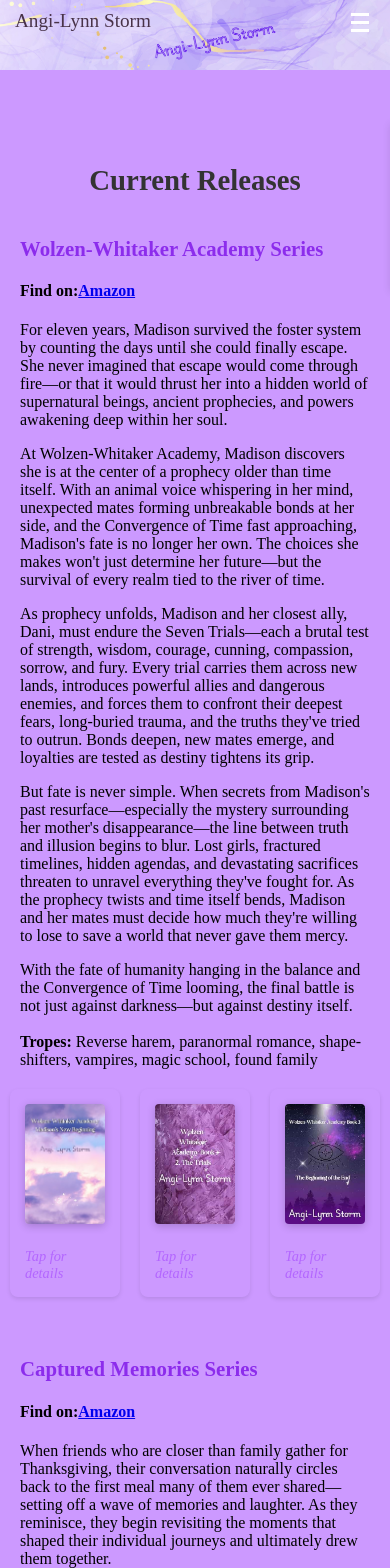
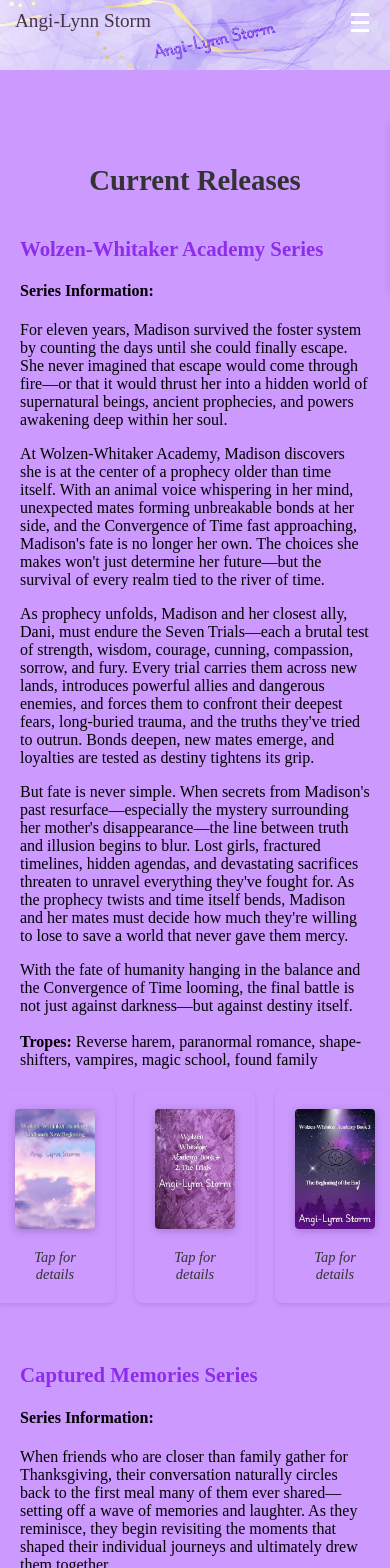
Before and after one commit to MiTOBrien/angi-lynn_storm-author, a Vue app: page /current in a window 390 px wide. Shown: the top 1568 px of the page. Built offline with nearby package versions, Linux system fonts and the light colour scheme.

Commit message:
updates css for mobile

```diff
--- a/src/assets/main.css
+++ b/src/assets/main.css
@@ -51,7 +51,7 @@ h3 {
 .book-list {
   list-style: none;
   display: flex;
-  justify-content: center; /* centers the row */
+  justify-content: center;
   gap: 20px;
   padding: 0;
   margin: 20px 0;
@@ -74,7 +74,6 @@ h3 {
   align-items: center;
   margin-bottom: 20px;
   padding: 15px;
-  /* background-color: #e0d0d0; */
   border-radius: 8px;
   box-shadow: 0 2px 4px rgba(0, 0, 0, 0.1);
   cursor: pointer;
@@ -121,7 +120,7 @@ h3 {
 
 .tap-hint {
   font-size: 0.9rem;
-  color: #b366ff;
+  color: #333;
   font-style: italic;
   margin-left: 10px;
 }
--- a/src/views/CurrentView.vue
+++ b/src/views/CurrentView.vue
@@ -80,14 +80,7 @@ if (typeof window !== 'undefined') {
     <h2>Current Releases</h2>
     <section class="series-section">
       <h3>Wolzen-Whitaker Academy Series</h3>
-      <h4>
-        Find on:<a
-          href="https://www.amazon.com/dp/B0DPVJMQ4T?binding=kindle_edition&searchxofy=true&ref_=dbs_s_aps_series_rwt_tkin&qid=1766152917&sr=8-1"
-          target="_blank"
-          alt="Series on Amazon"
-          >Amazon</a
-        >
-      </h4>
+      <h4>Series Information:</h4>
       <p>
         For eleven years, Madison survived the foster system by counting the days until she could
         finally escape. She never imagined that escape would come through fire—or that it would
@@ -125,7 +118,7 @@ if (typeof window !== 'undefined') {
         Reverse harem, paranormal romance, shape-shifters, vampires, magic school, found family<br />
       </p>
       <ul class="book-list">
-        <li class="current-book-item">
+        <li class="book-item">
           <img
             src="/Wolzen1.jpg"
             alt="Wolzen-Whitaker Academy Book 1 Cover"
@@ -135,7 +128,7 @@ if (typeof window !== 'undefined') {
           />
           <span v-if="isMobile" class="tap-hint">Tap for details</span>
         </li>
-        <li class="current-book-item">
+        <li class="book-item">
           <img
             src="/Wolzen2.jpg"
             alt="Wolzen-Whitaker Academy Book 2 Cover"
@@ -145,7 +138,7 @@ if (typeof window !== 'undefined') {
           />
           <span v-if="isMobile" class="tap-hint">Tap for details</span>
         </li>
-        <li class="current-book-item">
+        <li class="book-item">
           <img
             src="/Wolzen3.jpg"
             alt="Wolzen-Whitaker Academy Book 3 Cover"
@@ -160,14 +153,7 @@ if (typeof window !== 'undefined') {
 
     <section class="series-section">
       <h3>Captured Memories Series</h3>
-      <h4>
-        Find on:<a
-          href="https://www.amazon.com/dp/B0G492YL9B?binding=kindle_edition&ref_=ast_author_bsi"
-          target="_blank"
-          alt="Series on Amazon"
-          >Amazon</a
-        >
-      </h4>
+      <h4>Series Information:</h4>
       <p>
         When friends who are closer than family gather for Thanksgiving, their conversation
         naturally circles back to the first meal many of them ever shared—setting off a wave of
@@ -196,7 +182,7 @@ if (typeof window !== 'undefined') {
         relationships (sibling),
       </p>
       <ul class="book-list">
-        <li class="current-book-item">
+        <li class="book-item">
           <img
             src="/AstridCover.jpg"
             alt="Astrid Book Cover"
```
